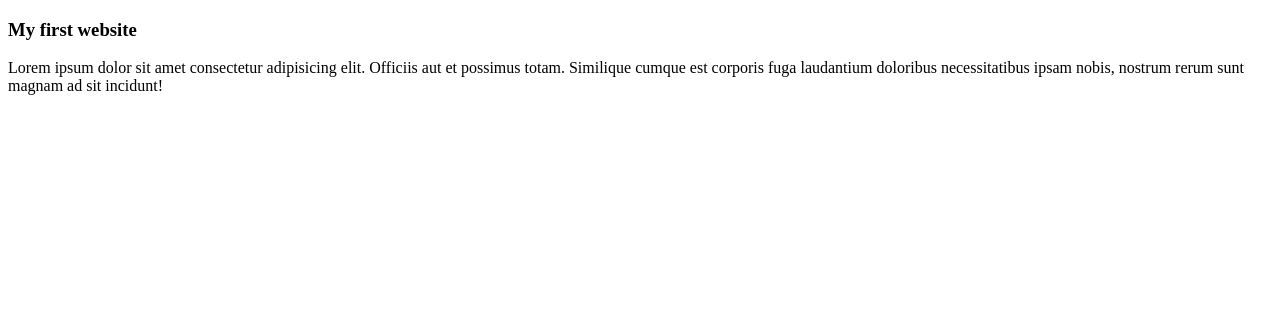
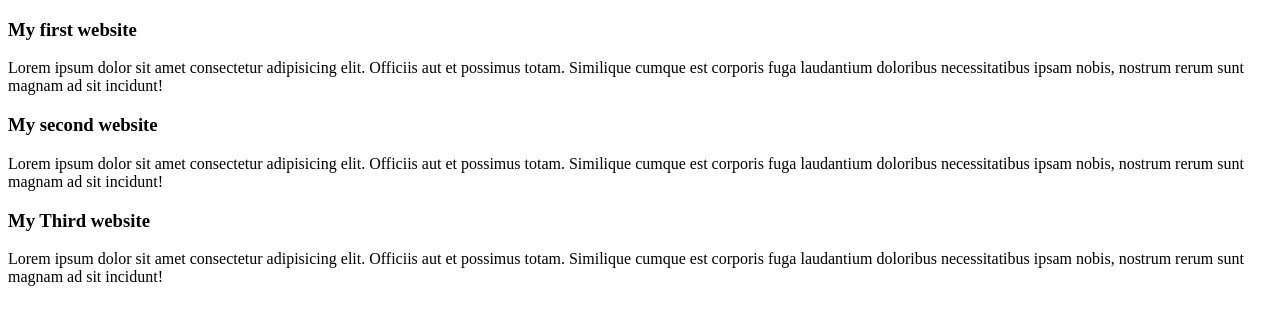
Before and after one commit to Alamin-Rintu/my-simple-repo, a plain HTML site: page index.html in a window 1280 px wide. Drawn offline with Linux system fonts and the light colour scheme.

Commit message:
added my second and third commit

```diff
--- a/index.html
+++ b/index.html
@@ -10,5 +10,13 @@
         <h3>My first website</h3>
         <p>Lorem ipsum dolor sit amet consectetur adipisicing elit. Officiis aut et possimus totam. Similique cumque est corporis fuga laudantium doloribus necessitatibus ipsam nobis, nostrum rerum sunt magnam ad sit incidunt!</p>
     </div>
+    <div>
+        <h3>My second website</h3>
+        <p>Lorem ipsum dolor sit amet consectetur adipisicing elit. Officiis aut et possimus totam. Similique cumque est corporis fuga laudantium doloribus necessitatibus ipsam nobis, nostrum rerum sunt magnam ad sit incidunt!</p>
+    </div>
+    <div>
+        <h3>My Third website</h3>
+        <p>Lorem ipsum dolor sit amet consectetur adipisicing elit. Officiis aut et possimus totam. Similique cumque est corporis fuga laudantium doloribus necessitatibus ipsam nobis, nostrum rerum sunt magnam ad sit incidunt!</p>
+    </div>
 </body>
 </html>
```
